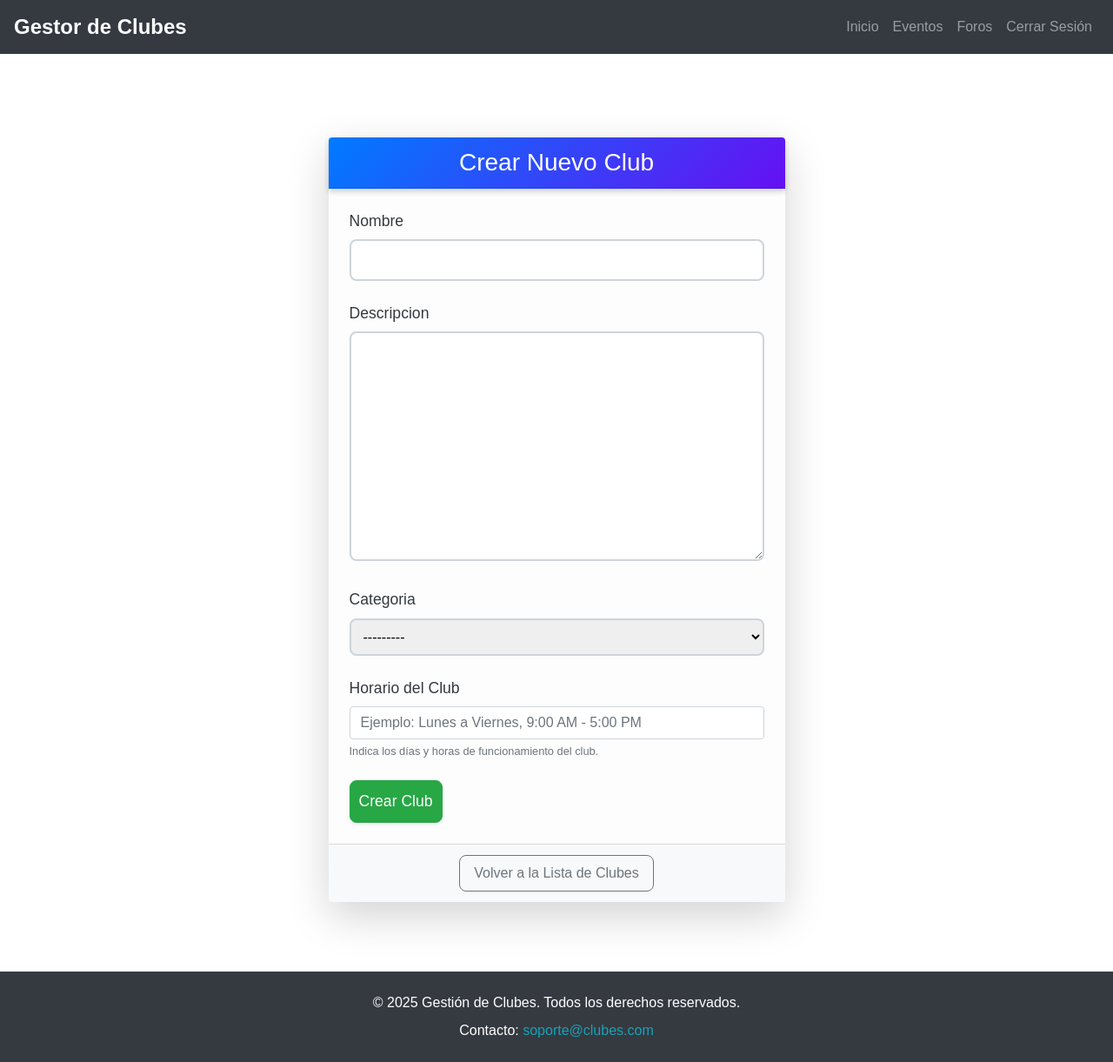
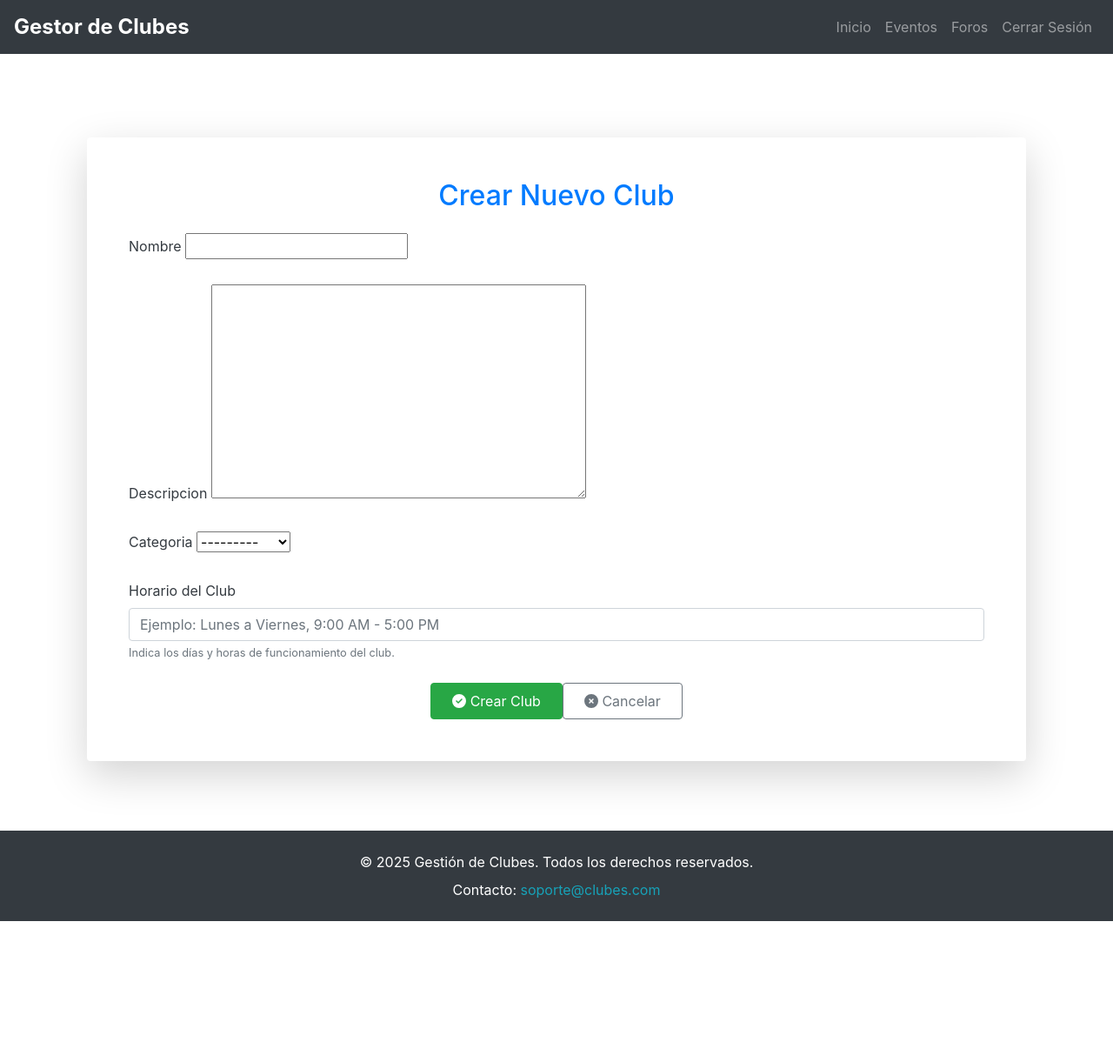
Before and after one commit to hidravneno/gestion_clubes-bien, a Django app: page /clubes/crear/ in a window 1280 px wide. Shown: the whole page at 87% size. After the commit the page ends 1059 px from the top, so only its background shows below. Run offline with Django 4.2, Linux system fonts and the light colour scheme; the visitor is signed in with stand-in values (Sample User, id 1); some libraries are stand-ins or nearby versions.

Commit message:
estilos /lista de foros, editar foro, crear foro, crear club y detalle de foro

```diff
--- a/templates/clubes/crear_club.html
+++ b/templates/clubes/crear_club.html
@@ -2,96 +2,59 @@
 
 {% block content %}
 <div class="container mt-5">
-    <div class="row justify-content-center">
-        <div class="col-md-8 col-lg-6">
-            <div class="card shadow-lg rounded-4 border-0" style="background-color: #fdfdfd; font-family: 'Poppins', sans-serif;">
-                <!-- Encabezado con estilo elegante -->
-                <div class="card-header text-white text-center rounded-top"
-                    style="background: linear-gradient(135deg, #007bff, #6610f2); box-shadow: 0 3px 6px rgba(0, 0, 0, 0.2);">
-                    <h3 class="mb-0 fw-bold">Crear Nuevo Club</h3>
-                </div>
+    <div class="card shadow-lg rounded-4 border-0">
+        <div class="card-body p-5">
+            <h2 class="card-title mb-4 text-center fw-bold text-primary">Crear Nuevo Club</h2>
 
-                <div class="card-body p-4">
-                    <form method="post" novalidate>
+            <form method="POST" action="{% url 'crear_club' %}" class="needs-validation" novalidate>
                 {% csrf_token %}
 
-                        <!-- Renderizar formularios con estilo refinado -->
+                {% if form.errors %}
+                    <div class="alert alert-danger alert-dismissible fade show" role="alert">
+                        <h5 class="alert-heading"><i class="fas fa-exclamation-circle"></i> Errores al enviar el formulario:</h5>
+                        <ul class="mb-0">
+                            {% for field, errors in form.errors.items %}
+                                <li><strong>{{ field|capfirst }}:</strong> {{ errors|join:", " }}</li>
+                            {% endfor %}
+                        </ul>
+                        <button type="button" class="btn-close" data-bs-dismiss="alert"></button>
+                    </div>
+                {% endif %}
+
                 {% for field in form %}
                     <div class="mb-4">
-                            <label for="{{ field.id_for_label }}" class="form-label fw-semibold text-dark" style="font-size: 1.1rem;">
-                                {{ field.label }}
-                            </label>
+                        <label for="{{ field.id_for_label }}" class="form-label fw-semibold text-dark">{{ field.label }}</label>
                         {{ field }}
                         {% if field.help_text %}
-                                <small class="form-text text-muted">{{ field.help_text }}</small>
+                            <div class="form-text text-muted">{{ field.help_text }}</div>
                         {% endif %}
                         {% for error in field.errors %}
-                                <div class="text-danger">{{ error }}</div>
+                            <div class="invalid-feedback d-block">{{ error }}</div>
                         {% endfor %}
                     </div>
                 {% endfor %}
 
-                        <!-- Campo para el horario del club -->
                 <div class="mb-4">
-                            <label for="horario" class="form-label fw-semibold text-dark" style="font-size: 1.1rem;">
-                                Horario del Club
-                            </label>
+                    <label for="horario" class="form-label fw-semibold text-dark">Horario del Club</label>
                     <input type="text" id="horario" name="horario" class="form-control"
                         placeholder="Ejemplo: Lunes a Viernes, 9:00 AM - 5:00 PM" required>
                     <small class="form-text text-muted">Indica los días y horas de funcionamiento del club.</small>
                 </div>
 
-                        <!-- Botón de envío con animación -->
-                        <div class="d-grid">
-                            <button type="submit" class="btn btn-success fw-semibold shadow-sm"
-                                style="font-size: 1.1rem; padding: 10px; border-radius: 8px; transition: 0.3s;">
-                                Crear Club
+                <div class="d-flex justify-content-center gap-3">
+                    <button type="submit" class="btn btn-success px-4 py-2 fw-semibold">
+                        <i class="fas fa-check-circle"></i> Crear Club
                     </button>
+                    <a href="{% url 'lista_clubes' %}" class="btn btn-outline-secondary px-4 py-2 fw-semibold">
+                        <i class="fas fa-times-circle"></i> Cancelar
+                    </a>
                 </div>
             </form>
-                </div>
-
-                <!-- Pie de tarjeta con botón de regreso -->
-                <div class="card-footer text-center bg-light rounded-bottom">
-                    <a href="{% url 'lista_clubes' %}" class="btn btn-outline-secondary btn-sm fw-semibold"
-                        style="font-size: 1rem; padding: 8px 16px; border-radius: 8px;">
-                        Volver a la Lista de Clubes
-                    </a>
-                </div>
-            </div>
         </div>
     </div>
 </div>
 
-<!-- Estilos adicionales -->
-<style>
-    /* Fuente elegante */
-    body {
-        font-family: 'Poppins', sans-serif;
-    }
-
-    /* Mejor diseño para inputs */
-    input, select, textarea {
-        width: 100%;
-        padding: 10px;
-        border: 2px solid #ced4da;
-        border-radius: 8px;
-        font-size: 1rem;
-        transition: all 0.3s ease-in-out;
-    }
-
-    /* Efecto al hacer clic en inputs */
-    input:focus, select:focus, textarea:focus {
-        border-color: #007bff;
-        box-shadow: 0px 0px 10px rgba(0, 123, 255, 0.3);
-        outline: none;
-    }
-
-    /* Botones con efecto */
-    button:hover, a.btn:hover {
-        transform: translateY(-2px);
-        box-shadow: 0px 4px 10px rgba(0, 123, 255, 0.2);
-    }
-</style>
+<!-- FontAwesome para iconos -->
+<script src="https://cdnjs.cloudflare.com/ajax/libs/font-awesome/6.4.2/js/all.min.js"></script>
 
 {% endblock %}
```
Also changed, not shown: templates/foros/crear_foro.html (+45 -37 lines), templates/foros/detalle_foro.html (+16 -4 lines), templates/foros/editar_foro.html (+38 -7 lines), templates/foros/lista_foros.html (+17 -47 lines). Lines whose indentation alone changed are shown as unchanged.
